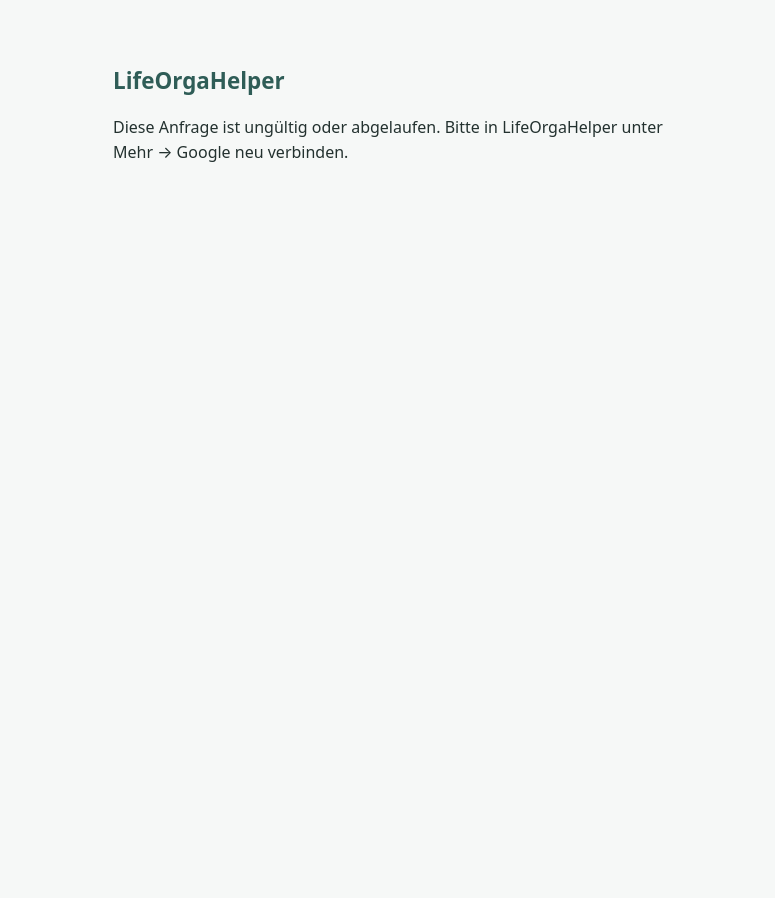
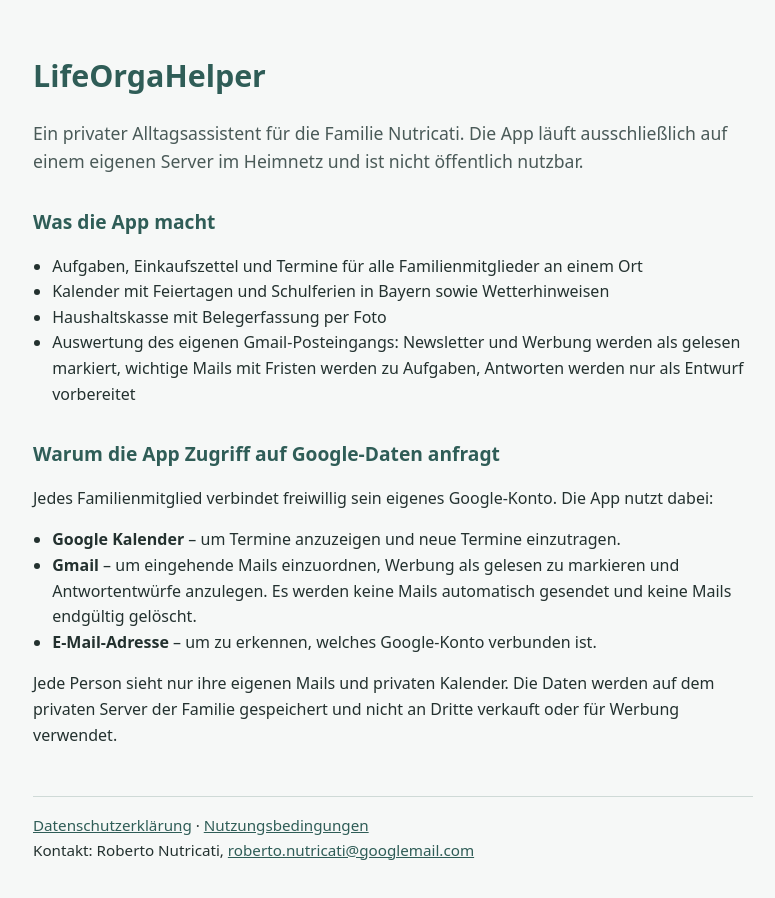
Before and after one commit to Gwandarc/gwandarc.github.io, a plain HTML site: page index.html in a window 1280 px wide. Shown: the whole page, without its empty margins (247-1022 px from the left). Before the commit the page ends 800 px from the top, so only its background shows below. Drawn offline with Linux system fonts and the light colour scheme.

Commit message:
Add files via upload

```diff
--- a/index.html
+++ b/index.html
@@ -3,49 +3,51 @@
 <head>
 <meta charset="utf-8">
 <meta name="viewport" content="width=device-width, initial-scale=1">
-<meta name="referrer" content="no-referrer">
-<meta name="robots" content="noindex">
-<title>LifeOrgaHelper – Weiterleitung</title>
+<title>LifeOrgaHelper – Familien-Alltagsassistent</title>
 <style>
-  body { font-family: system-ui, -apple-system, "Segoe UI", Roboto, sans-serif; max-width: 560px; margin: 0 auto; padding: 48px 20px; color: #23312f; background: #f6f8f7; line-height: 1.6; }
-  h1 { font-size: 1.4rem; color: #2f5d57; }
+  body { font-family: system-ui, -apple-system, "Segoe UI", Roboto, sans-serif; max-width: 720px; margin: 0 auto; padding: 32px 20px 64px; color: #23312f; background: #f6f8f7; line-height: 1.6; }
+  h1 { font-size: 1.9rem; margin-bottom: 0.2rem; color: #2f5d57; }
+  h2 { font-size: 1.2rem; margin-top: 2rem; color: #2f5d57; }
+  .lead { font-size: 1.1rem; color: #4a5a58; }
+  ul { padding-left: 1.2rem; }
+  footer { margin-top: 3rem; padding-top: 1rem; border-top: 1px solid #cfdad7; font-size: 0.95rem; }
+  a { color: #2f5d57; }
 </style>
 </head>
 <body>
 <h1>LifeOrgaHelper</h1>
-<p id="msg">Einen Moment, die Google-Verbindung wird an LifeOrgaHelper übergeben …</p>
-<noscript><p>Bitte JavaScript aktivieren und die Verbindung in LifeOrgaHelper neu starten.</p></noscript>
+<p class="lead">Ein privater Alltagsassistent für die Familie Nutricati. Die App läuft ausschließlich auf einem eigenen Server im Heimnetz und ist nicht öffentlich nutzbar.</p>
+
+<h2>Was die App macht</h2>
+<ul>
+  <li>Aufgaben, Einkaufszettel und Termine für alle Familienmitglieder an einem Ort</li>
+  <li>Kalender mit Feiertagen und Schulferien in Bayern sowie Wetterhinweisen</li>
+  <li>Haushaltskasse mit Belegerfassung per Foto</li>
+  <li>Auswertung des eigenen Gmail-Posteingangs: Newsletter und Werbung werden als gelesen markiert, wichtige Mails mit Fristen werden zu Aufgaben, Antworten werden nur als Entwurf vorbereitet</li>
+</ul>
+
+<h2>Warum die App Zugriff auf Google-Daten anfragt</h2>
+<p>Jedes Familienmitglied verbindet freiwillig sein eigenes Google-Konto. Die App nutzt dabei:</p>
+<ul>
+  <li><strong>Google Kalender</strong> – um Termine anzuzeigen und neue Termine einzutragen.</li>
+  <li><strong>Gmail</strong> – um eingehende Mails einzuordnen, Werbung als gelesen zu markieren und Antwortentwürfe anzulegen. Es werden keine Mails automatisch gesendet und keine Mails endgültig gelöscht.</li>
+  <li><strong>E-Mail-Adresse</strong> – um zu erkennen, welches Google-Konto verbunden ist.</li>
+</ul>
+<p>Jede Person sieht nur ihre eigenen Mails und privaten Kalender. Die Daten werden auf dem privaten Server der Familie gespeichert und nicht an Dritte verkauft oder für Werbung verwendet.</p>
+
+<footer>
+  <a href="datenschutz.html">Datenschutzerklärung</a> · <a href="nutzungsbedingungen.html">Nutzungsbedingungen</a><br>
+  Kontakt: Roberto Nutricati, <span class="mail" data-u="itacirtun.otrebor" data-d="moc.liamelgoog">roberto.nutricati [at] googlemail [punkt] com</span>
+</footer>
 <script>
-(function () {
-  // Erlaubte Ziele im Heimnetz. Die Zahl vor dem Punkt in "state" wählt das Ziel aus.
-  // Neue Adressen nur HINTEN anhängen, damit bestehende Nummern gültig bleiben.
-  var ZIELE = [
-    'http://ds918.fritz.box:8095'
-    // , 'https://lifeorga.example.de'   // Beispiel: späterer HTTPS-Zugang
-  ];
-
-  var msg = document.getElementById('msg');
-  var q = new URLSearchParams(window.location.search);
-  var state = q.get('state') || '';
-
-  // Adresse mit Code sofort aus dem Verlauf entfernen.
-  window.history.replaceState(null, '', window.location.pathname);
-
-  var teile = /^(\d{1,2})\.[A-Za-z0-9_-]{20,128}$/.exec(state);
-  var ziel = teile ? ZIELE[Number(teile[1])] : undefined;
-  if (!ziel) {
-    msg.textContent = 'Diese Anfrage ist ungültig oder abgelaufen. Bitte in LifeOrgaHelper unter Mehr → Google neu verbinden.';
-    return;
-  }
-
-  var weiter = new URLSearchParams();
-  ['code', 'state', 'scope', 'error'].forEach(function (k) {
-    if (q.has(k)) { weiter.set(k, q.get(k)); }
-  });
-
-  msg.textContent = 'Weiterleitung zu LifeOrgaHelper … Falls nichts passiert: Ist das Gerät im Heim-WLAN?';
-  window.location.replace(ziel + '/api/google/callback?' + weiter.toString());
-})();
+document.querySelectorAll('.mail').forEach(function (e) {
+  var r = function (s) { return s.split('').reverse().join(''); };
+  var a = r(e.dataset.u) + '@' + r(e.dataset.d);
+  var l = document.createElement('a');
+  l.href = 'mailto:' + a;
+  l.textContent = a;
+  e.replaceWith(l);
+});
 </script>
 </body>
 </html>
```
